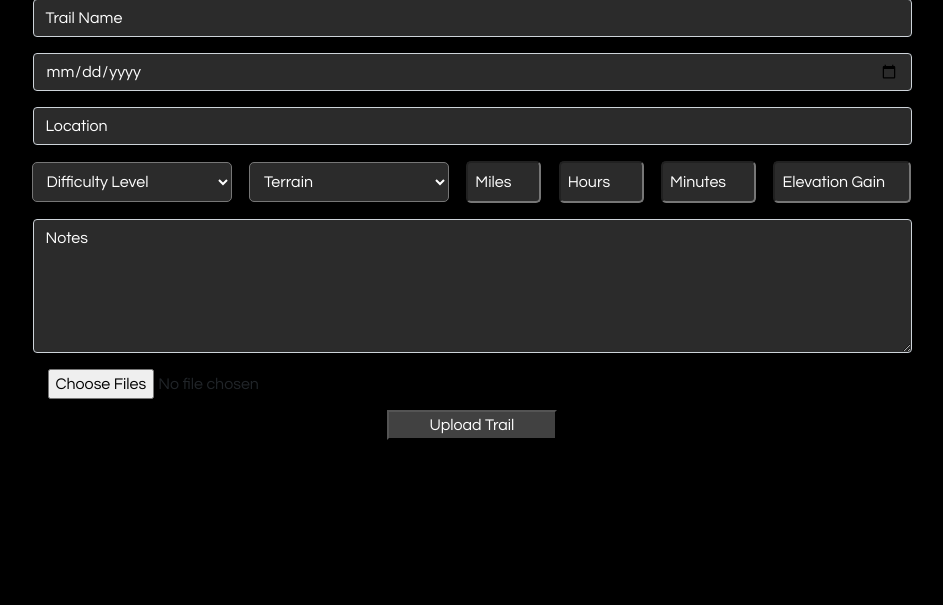
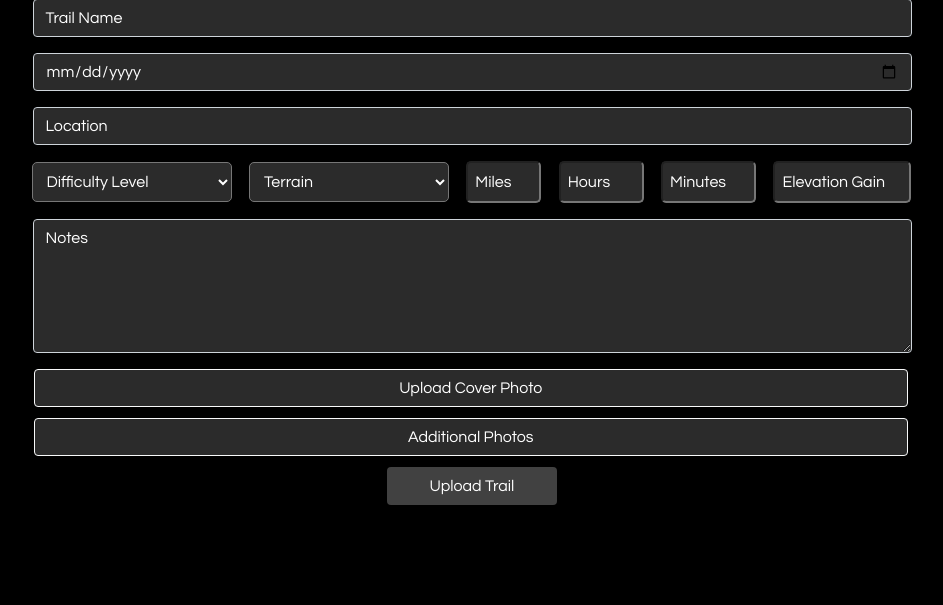
Before and after one commit to seandmontgomery/trail_tracker, a Flask app: page / in a window 1280 px wide. Shown: the part 268-873 px from the top of the page, without its empty margins (168-1111 px from the left). Before the commit the page ends 708 px from the top, so only its background shows below. Run offline with Flask 2, Linux system fonts and the light colour scheme; the visitor is signed in with stand-in values (Sample User, id 1); some libraries are stand-ins or nearby versions; some web fonts are replaced.

Commit message:
demo preparation

```diff
--- a/website/static/js/display.js
+++ b/website/static/js/display.js
@@ -39,7 +39,7 @@ document.querySelectorAll('.photo-album-open').forEach(btn => {
           }
            img = document.createElement('img')
 
-          const urlOfActiveDivsImg = photoArray[i]
+          const urlOfActiveDivsImg = photoArray[i].url
           img.setAttribute('class',"d-block w-100")
           img.setAttribute('alt',"first slide")
           img.setAttribute("src",urlOfActiveDivsImg);
--- a/website/static/js/upload.js
+++ b/website/static/js/upload.js
@@ -1,10 +1,25 @@
-// HIDE/SHOW PHOTO UPLOAD INPUTS -----------------------------------------
+// FEATURE FOR ADDING ADDITIONAL MEDIA
 
-// document.getElementById('cover-photo-button').addEventListener('click', openDialog);
-// function openDialog() {
-//   document.getElementById('cover-photo').click();
-// }
-//
+const listAddButton = $('#add-media')
+let click_counter = 0
+  const addItem = () => {
+      click_counter++
+      $('#list').append(`<li class="add-media">
+      <div id="media-uploader">
+        <label class="custom-file-upload">
+        <input type="file" id="media-files-${click_counter}" name="filesToUpload[]" multiple>
+        </label>
+      </div></li>`)
+  }
+listAddButton.on('click', addItem)
+
+// BUTTON FEATURE FOR COVER PHOTO UPLOAD
+
+document.getElementById('cover-photo-button').addEventListener('click', openDialog);
+function openDialog() {
+  document.getElementById('image_url').click();
+}
+
 // document.getElementById('additional-photo-button').addEventListener('click', openDialog);
 // function openDialog() {
 //   document.getElementById('additional-photos').click();
@@ -21,7 +36,7 @@
 */
 async function addImage() {
     const cloudinary_url = "/upload-cloudinary";
-    const fileList = document.querySelectorAll("#upload-photos-input[type=file]");
+    const fileList = document.querySelectorAll("[type=file]");
 
     /*  - - - - - - - - - - - - - - - - - - - - - - - - -
         STEP 1: Upload images to Cloudinary
@@ -32,10 +47,11 @@ async function addImage() {
     */
     // Get a url for each image (once uploaded to cloudinary)
     const image_urls = []
-
+    console.log(image_urls);
     // iterate over the image files
     for (let i = 0; i < fileList.length; i++) {
 
+        let media_title = 'placeholder'; // Until the actual title is parsed from the page
         const formData = new FormData();
 
         let file = fileList[i];
@@ -46,13 +62,14 @@ async function addImage() {
             method: "POST",
             body: formData
         })
-
         //we are waiting for cloudinary to return the image object
         let cloud_res_json = await cloud_res.json();
 
         // Save this url
-        image_urls.push(cloud_res_json.url)
-
+        image_urls.push({
+          'title': media_title,
+          'url': cloud_res_json.url
+        })
       }
 
     /*  - - - - - - - - - - - - - - - - - - - - - - - - -
@@ -76,7 +93,6 @@ async function addImage() {
             'elevation': $('#elevation').val(),
             'notes': $('#notes').val(),
             "image_urls": image_urls,
-            "cover_image_url": image_urls[0]
         }),
         headers: {
             'Accept': 'application/json',
@@ -95,8 +111,9 @@ async function addImage() {
     window.location = '/feed';
   }
 
-const uploadTrail = document.querySelector("button#trail-upload");
-uploadTrail.addEventListener("click", (evt) => {
+const form = document.querySelector("#upload-trail-form");
+
+form.addEventListener("submit", (evt) => {
   evt.preventDefault();
   addImage()
 })
--- a/website/templates/base.html
+++ b/website/templates/base.html
@@ -30,7 +30,9 @@
 <link href="https://fonts.googleapis.com/css2?family=Encode+Sans+Condensed:wght@500&family=Questrial&family=Urbanist:wght@100&display=swap" rel="stylesheet">
 
 <!-- Link CSS -->
-        <link href="static/css/styles.css" link rel="stylesheet" type="text/css">
+  <link href="static/css/styles.css"
+        link rel="stylesheet"
+        type="text/css">
 
   </head>
 
@@ -140,7 +142,6 @@
   crossorigin="anonymous"
 ></script>
 
-
 <!-- JS Files -->
 <script type=text/javascript src="{{url_for('static', filename='js/upload.js') }}"></script>
 <script type=text/javascript src="{{url_for('static', filename='js/maps.js') }}"></script>
--- a/website/templates/feed.html
+++ b/website/templates/feed.html
@@ -13,10 +13,10 @@
 </form>
 
 <div class="card-group" id="allCards">
-    <div class="row justify-content-center justify-content-between">
+    <div class="row justify-content-center justify-content-between ">
       {% for trail in trails %}
         <div class="card mb-3" id="trail-card" style="width: 23.3rem;">
-          <img class="card-img-top" src="{{ trail.cover_image.url }}" alt="Card image cap">
+          <img class="card-img-top" src="{{ trail.cover_image }}" alt="Card image cap">
             <div class="card-body">
               <h3 class="card-title">{{ trail.trail_name }}</h3>
               <p id="location-text">{{ trail.location }}</p>
@@ -32,7 +32,7 @@
                     <li class="list-group-item">Trail Type: {{ trail.terrain.title() }}</li>
                     <li class="list-group-item">Elevation Gain: {{ trail.elevation }} feet</li>
                     <li class="list-group-item">{{ trail.miles }} Miles | {{ trail.hours }} Hr | {{ trail.minutes }} Min  </li>
-              <li class="list-group-item">Pace: {{ trail.trail_pace }} min/mile</li>
+                    <li class="list-group-item">Pace: {{ ((trail.hours*60+trail.minutes)/trail.miles)|round }} min/mile</li>
                   </ul>
         </div>
 {% endfor %}
--- a/website/templates/upload.html
+++ b/website/templates/upload.html
@@ -49,12 +49,28 @@
     <textarea class="md-textarea form-control" id="notes" name="notes" placeholder="Notes" rows="5"></textarea>
   </div>
 
-  <div class="form-group-row media-input">
-    <input id='upload-photos-input' type='file' multiple="multiple"/>
+
+  <div class="form-group-row media-input" id="photo-upload">
+    <input id='image_url' type='file' hidden/>
+    <input id='cover-photo-button' class="btn btn-light" type='button' value='Upload Cover Photo' />
   </div>
 
-  <div class="form-group-row center">
-    <button class="btn-submit" id="trail-upload">Upload Trail</button>
-  </div>
+  <!-- <div class="form-group-row media-input" id="photo-upload">
+    <input id='additional-photos' type='file' hidden/>
+    <input id='additional-photo-button' class="btn btn-light" type='button' value='Additional Photos' />
+  </div> -->
+
+      <div id="media-uploader">
+        <ul id="list"></ul>
+      </div>
+
+      <div class="form-group-row">
+        <button class="btn btn-light media-btn" input id="add-media" type="button" name="add-media" value="Add Media">Additional Photos</button>
+      </div>
+
+
+      <div class="form-group-row" align="center">
+        <button type="submit" class="btn" id="trail-upload">Upload Trail</button>
+      </div>
 
 {% endblock %}
--- a/website/views.py
+++ b/website/views.py
@@ -18,14 +18,18 @@ from .models import Trail, User, TrailMedia
 
 views = Blueprint('views', __name__)
 
-############################### HOME ######################################
+##################################HOME#########################################
 
 @views.route('/')
 @login_required
 def home():
     return render_template("upload.html", user=current_user)
 
-############################### UPLOAD TRAIL ###############################
+@views.route('/welcome')
+def welcome():
+    return render_template("welcome.html", user=current_user)
+
+##################################UPLOAD TRAIL##################################
 
 @views.route('/upload-trail', methods=['GET','POST'])
 @login_required
@@ -34,14 +38,6 @@ def upload_trail():
 
         # Parse the request
         payload = request.json
-
-        # There will always be a cover image
-        cover_image_url = payload.pop('cover_image_url')
-
-        # Remove whitespace
-        for key, value in payload.items():
-            if not value or isinstance(value, str) and not value.strip():
-                payload[key] = None
 
         # Create a new trail and associate with the current user
         new_trail = Trail(**payload)
@@ -52,19 +48,13 @@ def upload_trail():
         # Commit the session
         db.session.commit()
 
-        # Set the cover image in a weird way:
-        for img in new_trail.images:
-            if img.url == cover_image_url:
-                new_trail.cover_image = img
-        db.session.commit()
-
         # Success!
         flash('Trail added!', category='success')
 
         data = {'message': 'Created'}
         return make_response(jsonify(data), 200)
 
-####################### UPLOAD CLOUDINARY ##################################
+################################## UPLOAD CLOUDINARY ##################################
 
 @views.route("/upload-cloudinary", methods=['POST'])
 def upload_file():
@@ -74,7 +64,8 @@ def upload_file():
     file_to_upload = request.files['file']
     #if there is a file to upload, then upload to cloudinary
     if file_to_upload:
-      upload_result = cloudinary.uploader.upload(file_to_upload)
+      upload_result = cloudinary.uploader.upload(file_to_upload, resource_type = "auto")
+      #could potentially save this image in an image table then associate that image as a relationship to a trail
       return jsonify(upload_result)
 
 ######################### VIEW FEED ####################################################
@@ -85,20 +76,21 @@ def show_feed():
     trails = Trail.query.order_by(Trail.date.desc()).all()
     return render_template("feed.html", user=current_user, trails=trails)
 
-######## PHOTO MODAL #########
+########PHOTO MODAL#########
 @views.route('/api/photo-modal/<string:trail_id>')
 def show_photo_album(trail_id):
     trail = Trail.query.get(trail_id)
-    return make_response(jsonify({'photo_array': trail.additional_images}))
+    photo_array = [{'title': x.title, 'url': x.url} for x in trail.images]
+    return make_response(jsonify({'photo_array':photo_array}))
 
-########## NOTES MODAL ##########
+##########NOTES MODAL##########
 @views.route('/api/notes-modal/<string:trail_id>')
 def get_modal_info(trail_id):
     trail = Trail.query.get(trail_id)
     notes_data = {'title': trail.trail_name, 'notes': trail.notes}
     return make_response(jsonify({'notes_data':notes_data}))
 
-######################### CHARTS ####################################################
+#########################CHARTS####################################################
 
 @views.route('/charts', methods=['GET', 'POST'])
 @login_required
@@ -115,3 +107,12 @@ def get_trail_chart(attribute: str):
         'values': list(my_dict.values())
     }
     return jsonify(data)
+
+##############################DELETE##########################################
+
+@views.route('/delete-trail', methods=['POST'])
+def delete_trail():
+    trail =Trail.query.get(trailId)
+    current_user.trails.remove(trail)
+    db.session.commit()
+    return jsonify({})
```
Also changed, not shown: website/models.py (+12 -38 lines), website/templates/charts.html (line endings or trailing spaces). Lines whose indentation alone changed are shown as unchanged.
